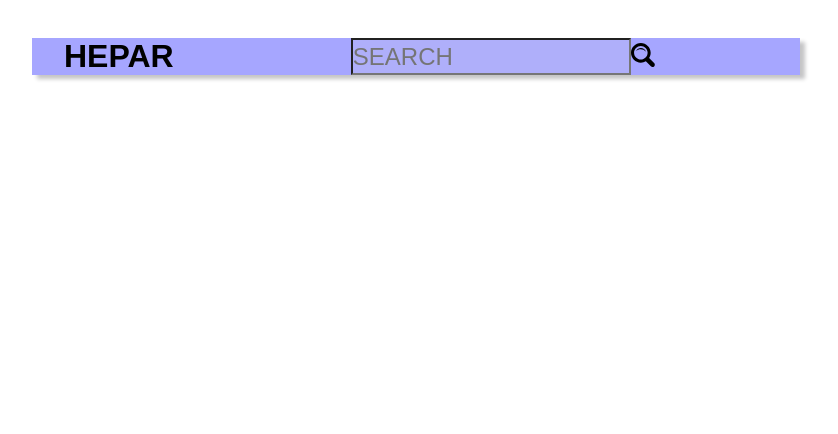
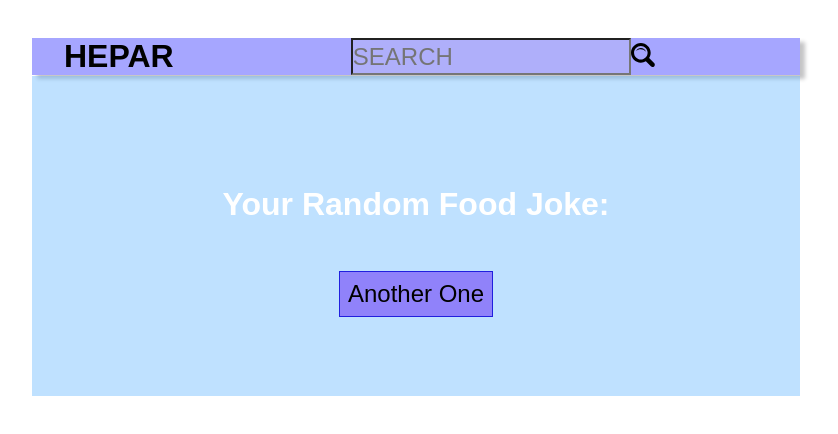
Before and after one commit to lukasz-chase/hepar, a React (Create React App) app: page /joke in a window 1280 px wide. Shown: the top 434 px of the page, without its empty margins (224-1062 px from the left). Built offline with nearby package versions, Linux system fonts and the light colour scheme; no server answers; a web font is replaced by a local one.

Commit message:
created a food joke page

```diff
--- a/src/App.js
+++ b/src/App.js
@@ -9,6 +9,7 @@ import SupperPage from "./pages/SupperPage";
 import MealDetails from "./pages/MealDetails";
 import SearchedPage from "./pages/SearchedPage";
 import RecipesPage from "./pages/RecipesPage";
+import JokePage from "./pages/JokePage";
 //component
 import Nav from "./components/Nav";
 
@@ -40,6 +41,9 @@ function App() {
       <Route path="/recipes" exact>
         <RecipesPage />
       </Route>
+      <Route path="/joke" exact>
+        <JokePage />
+      </Route>
     </div>
   );
 }
--- /dev/null
+++ b/src/actions/jokeAction.js
@@ -0,0 +1,12 @@
+import axios from "axios";
+import { jokeURL } from "../api";
+
+export const loadJoke = () => async (dispatch) => {
+  const jokeData = await axios.get(jokeURL());
+  dispatch({
+    type: "FETCH_JOKE",
+    payload: {
+      joke: jokeData.data,
+    },
+  });
+};
--- a/src/api.js
+++ b/src/api.js
@@ -10,3 +10,7 @@ export const searchURL = (item, number) =>
   `https://api.spoonacular.com/food/search${apiKey}&query=${item}&number=${number}`;
 export const recipesURL = (item, diet, number) =>
   `${mainURL}&sort=${item}&diet=${diet}&number=${number}`;
+export const quickAnswerURL = (query) =>
+  `https://api.spoonacular.com/recipes/quickAnswer${apiKey}&q=${query}`;
+export const jokeURL = () =>
+  `https://api.spoonacular.com/food/jokes/random${apiKey}`;
--- a/src/pages/Home.js
+++ b/src/pages/Home.js
@@ -13,7 +13,11 @@ const Home = () => {
                 Recipes
               </Link>
             </li>
-            <li>Products</li>
+            <li>
+              <Link to="/joke" className="Link">
+                Food jokes
+              </Link>
+            </li>
             <li>Menu Items</li>
           </ul>
         </div>
--- /dev/null
+++ b/src/pages/JokePage.js
@@ -0,0 +1,29 @@
+import React, { useEffect, useState } from "react";
+//redux
+import { useDispatch, useSelector } from "react-redux";
+//action
+import { loadJoke } from "../actions/jokeAction";
+
+const JokePage = () => {
+  //state
+  const [loadNew, setLoadNew] = useState(false);
+  const dispatch = useDispatch();
+  useEffect(() => {
+    dispatch(loadJoke());
+  }, [dispatch, loadNew]);
+  const { joke } = useSelector((state) => state.joke);
+  return (
+    <div className="jokePage">
+      <div className="jokePage-component">
+        <h1>Your Random Food Joke:</h1>
+
+        <div className="joke">{joke.text}</div>
+        <div className="another-joke" onClick={() => setLoadNew(!loadNew)}>
+          Another One
+        </div>
+      </div>
+    </div>
+  );
+};
+
+export default JokePage;
--- a/src/pages/SearchedPage.js
+++ b/src/pages/SearchedPage.js
@@ -23,7 +23,7 @@ const SearchedPage = () => {
   const dispatch = useDispatch();
   useEffect(() => {
     dispatch(fetchSearch(searched.query, number));
-  }, [dispatch, number]);
+  }, [dispatch, number, searched.query]);
 
   return (
     <>
--- a/src/reducers/index.js
+++ b/src/reducers/index.js
@@ -3,12 +3,14 @@ import mealsReducer from "./mealsReducer";
 import recipeReducer from "./recipeReducer";
 import searchReducer from "./searchReducer";
 import recipesReducer from "./recipesReducer";
+import jokeReducer from "./jokeReducer";
 
 const rootReducer = combineReducers({
   meals: mealsReducer,
   recipe: recipeReducer,
   searched: searchReducer,
   recipes: recipesReducer,
+  joke: jokeReducer,
 });
 
 export default rootReducer;
--- /dev/null
+++ b/src/reducers/jokeReducer.js
@@ -0,0 +1,17 @@
+const initState = {
+  joke: [],
+};
+
+const jokeReducer = (state = initState, action) => {
+  switch (action.type) {
+    case "FETCH_JOKE":
+      return {
+        ...state,
+        joke: action.payload.joke,
+      };
+    default:
+      return { ...state };
+  }
+};
+
+export default jokeReducer;
--- a/src/styles/app.scss
+++ b/src/styles/app.scss
@@ -16,3 +16,4 @@
 @import "./mealDetails";
 @import "./searched";
 @import "./recipesPage";
+@import "./jokePage";
--- /dev/null
+++ b/src/styles/jokePage.scss
@@ -0,0 +1,39 @@
+.jokePage {
+  display: flex;
+  align-items: center;
+  justify-content: space-evenly;
+  width: 100%;
+  margin-top: -5px;
+}
+.jokePage-component {
+  min-height: 40vh;
+  width: 60%;
+  background-color: #60b5ff67;
+  display: flex;
+  justify-content: center;
+  align-items: center;
+  flex-wrap: wrap;
+  flex-direction: column;
+  margin-bottom: 2rem;
+  h1 {
+    text-align: center;
+    padding: 2rem 0rem;
+    font-size: 2rem;
+    color: white;
+  }
+  .another-joke {
+    padding: 0.5rem;
+    margin-top: 1rem;
+    font-size: 1.5rem;
+    border: 1px solid #211fde;
+    background-color: #672ff586;
+    &:hover {
+      cursor: pointer;
+    }
+  }
+  .joke {
+    font-size: 1.5rem;
+    text-align: center;
+    color: black;
+  }
+}
```
Also changed, not shown: 1 other file (tests, documents, lock files or other folders).
